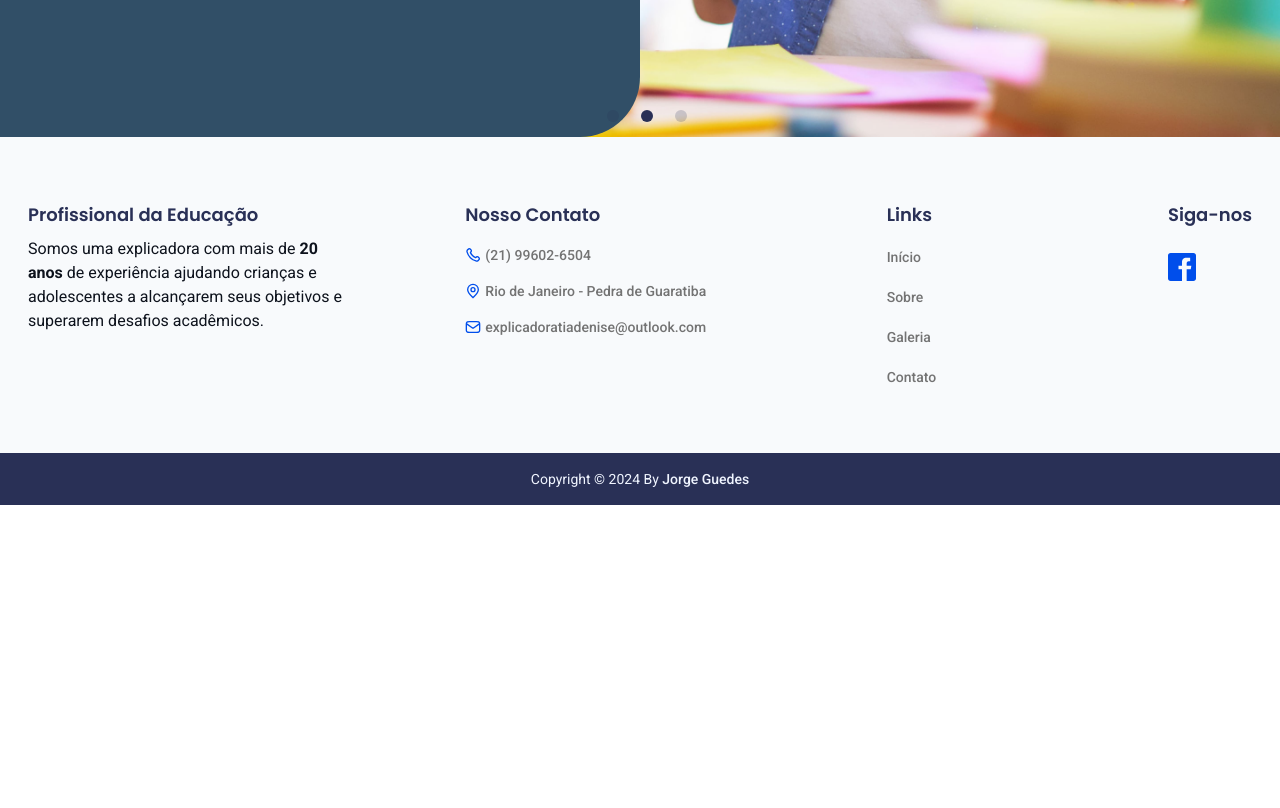
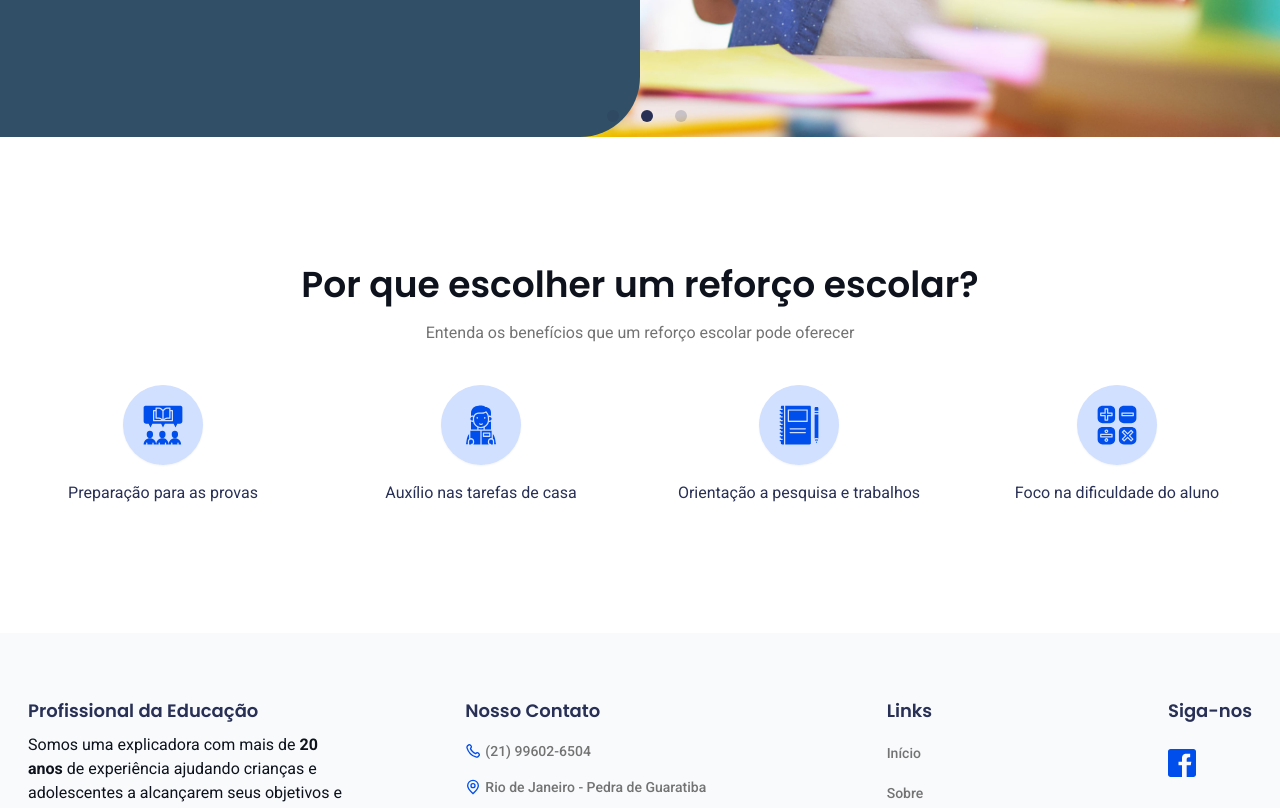
Before and after one commit to jorgeguedess/nextjs-explicadora, a Next.js app: page / in a window 1280 px wide. Shown: the part 600-1408 px from the top of the page. Before the commit the page ends 1105 px from the top, so only its background shows below. Built offline with nearby package versions, Linux system fonts and the light colour scheme.

Commit message:
feat: add Section Choice component

```diff
--- a/src/app/(home)/page.tsx
+++ b/src/app/(home)/page.tsx
@@ -1,9 +1,11 @@
+import { SectionChoice } from "@/components/section-choice";
 import { Slider } from "./components/slider";
 
 export default function Home() {
   return (
     <>
       <Slider />
+      <SectionChoice />
     </>
   );
 }
--- /dev/null
+++ b/src/components/section-choice.tsx
@@ -0,0 +1,48 @@
+import { Icon } from "@/components/icons";
+import { Section } from "@/components/section";
+
+const benefits = [
+  {
+    title: "Preparação para as provas",
+    icon: <Icon.Class />,
+  },
+  {
+    title: "Auxílio nas tarefas de casa",
+    icon: <Icon.Study />,
+  },
+  {
+    title: "Orientação a pesquisa e trabalhos",
+    icon: <Icon.Notebook />,
+  },
+  {
+    title: "Foco na dificuldade do aluno",
+    icon: <Icon.Math />,
+  },
+];
+
+export const SectionChoice = () => {
+  return (
+    <Section
+      className="sm:py-32"
+      isDefault
+      newTitle="Por que escolher um reforço escolar?"
+      newDescription="Entenda os benefícios que um reforço escolar pode oferecer"
+    >
+      <ul className="flex flex-col items-center justify-center gap-8 sm:flex-row sm:flex-wrap">
+        {benefits.map((item) => (
+          <li
+            key={item.title}
+            className="flex flex-col items-center justify-center gap-4 rounded-lg transition-all duration-300 hover:scale-110 sm:min-w-[220px] sm:flex-1"
+          >
+            <span className="rounded-full bg-muted p-5 text-primary shadow-sm *:size-10 sm:*:size-10">
+              {item.icon}
+            </span>
+            <p className="text-center text-base font-normal text-footer sm:text-base">
+              {item.title}
+            </p>
+          </li>
+        ))}
+      </ul>
+    </Section>
+  );
+};
```
